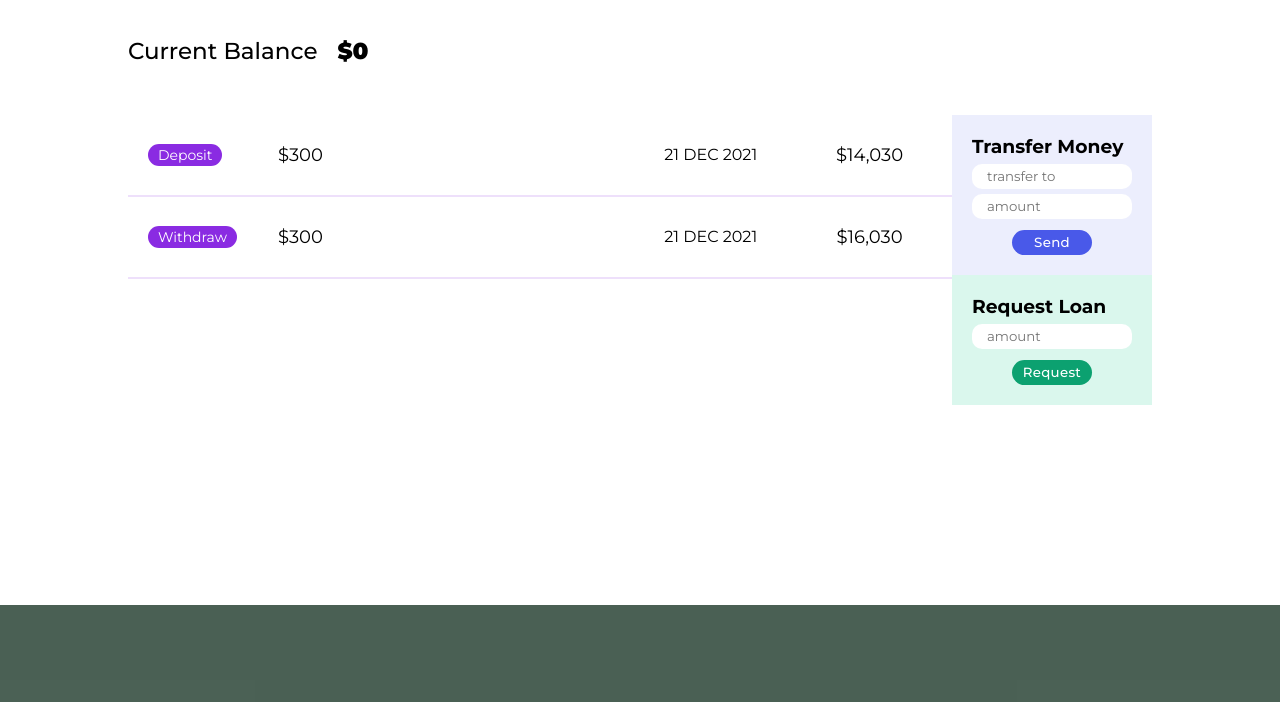
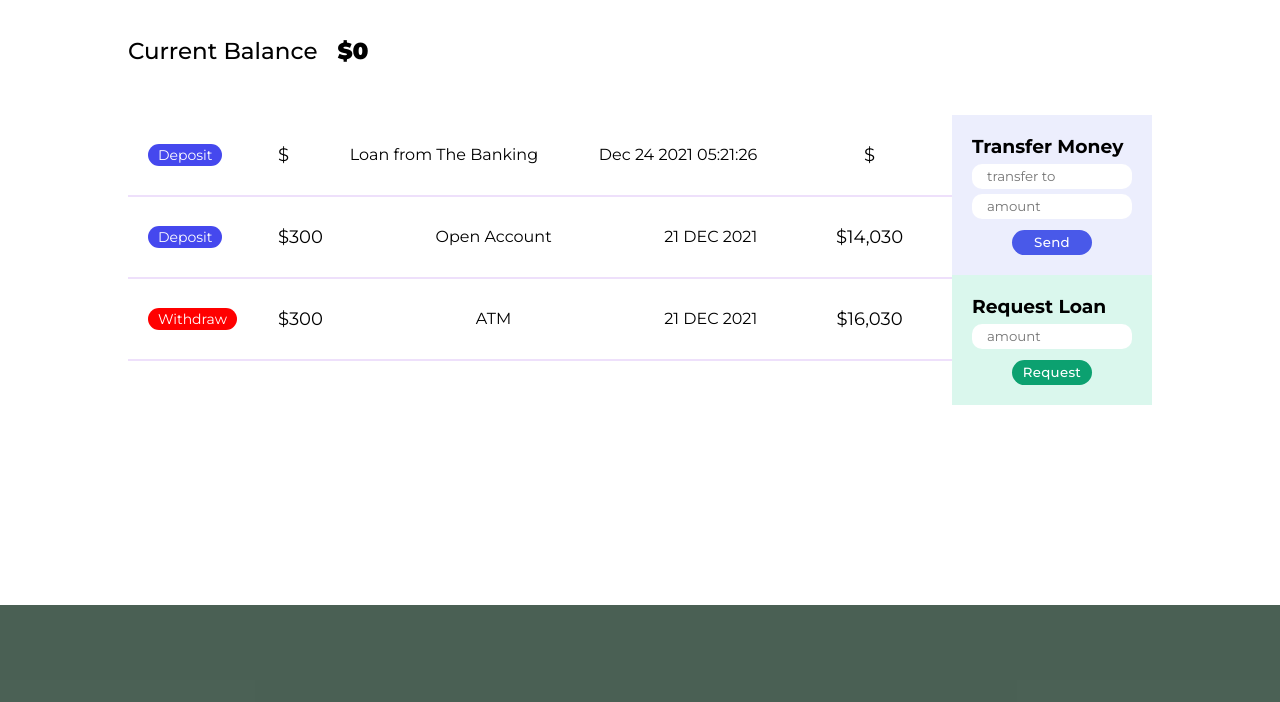
Before and after one commit to bora001/banking, a plain HTML site: page index.html in a window 1280 px wide. Both pictures are taken after a click on the button "Request". Shown: the part 83-785 px from the top of the page. Drawn offline with Linux system fonts and the light colour scheme.

Commit message:
request loan

```diff
--- a/index.css
+++ b/index.css
@@ -483,7 +483,7 @@ img {
 
 #login_page .summary .detail .transaction .process span {
   position: absolute;
-  background-color: blueviolet;
+  background-color: rgb(69, 72, 238);
   color: #fff;
   border-radius: 15px;
   font-size: 14px;
@@ -494,6 +494,10 @@ img {
   left: 20px;
   transform: translate(0, -50%);
 }
+#login_page .summary .detail .transaction .process span.withdraw {
+  background-color: red;
+}
+
 #login_page .summary .detail .transaction .result {
   font-size: 18px;
   display: flex;
--- a/index.html
+++ b/index.html
@@ -329,8 +329,9 @@
           <div class="detail">
             <div class="transaction">
               <div class="process">
-                <span>Deposit</span>
+                <span class="deposit">Deposit</span>
                 <p class="amount">$300</p>
+                <p>Open Account</p>
                 <p>21 DEC 2021</p>
               </div>
               <div class="result">
@@ -339,8 +340,9 @@
             </div>
             <div class="transaction">
               <div class="process">
-                <span>Withdraw</span>
+                <span class="withdraw">Withdraw</span>
                 <p class="amount">$300</p>
+                <p>ATM</p>
                 <p>21 DEC 2021</p>
               </div>
               <div class="result">
--- a/index.js
+++ b/index.js
@@ -135,3 +135,32 @@ arrow.forEach((arr) => {
     ReviewBox.style.transform = `translateY(-${y * count}px)`;
   });
 });
+
+//loan
+const requestLoan = document.querySelector("#login_page .loan .request");
+
+requestLoan.addEventListener("click", () => {
+  console.log("request Loan!");
+  const requestAmount = document.querySelector("#login_page .loan input");
+  console.log(requestAmount.value);
+  let date = getDate();
+  const accountDetail = document.querySelector("#login_page .summary .detail");
+  const transaction = `<div class="transaction">
+              <div class="process">
+                <span>Deposit</span>
+                <p class="amount">$${requestAmount.value}</p>
+                <p>Loan from The Banking</p>
+                <p>${date}</p>
+              </div>
+              <div class="result">
+                <p>$${requestAmount.value}</p>
+              </div>`;
+
+  accountDetail.insertAdjacentHTML("afterbegin", transaction);
+});
+
+//date
+const getDate = () => {
+  let dateNow = new Date();
+  return dateNow.toString().split(" ").slice(1, 5).join(" ");
+};
```
